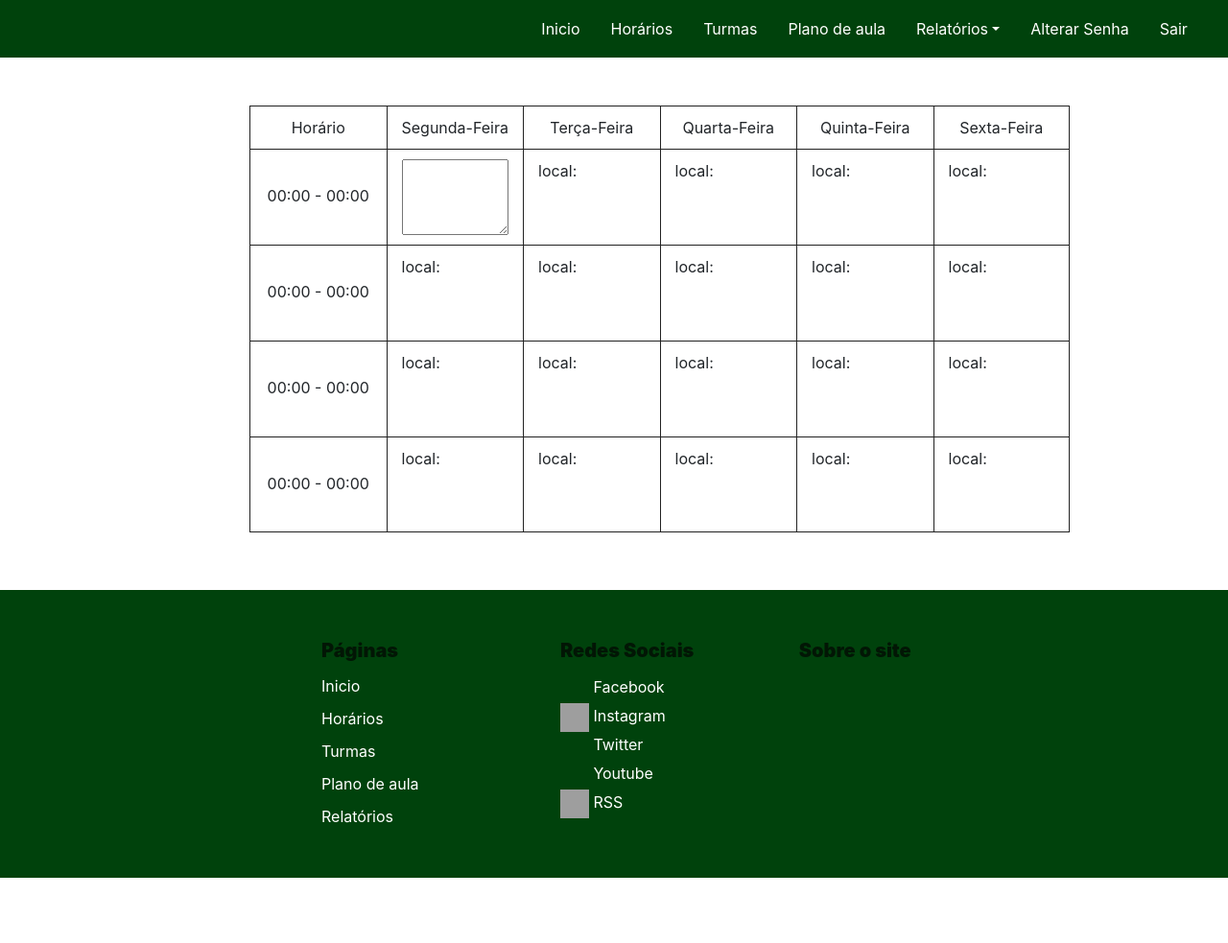
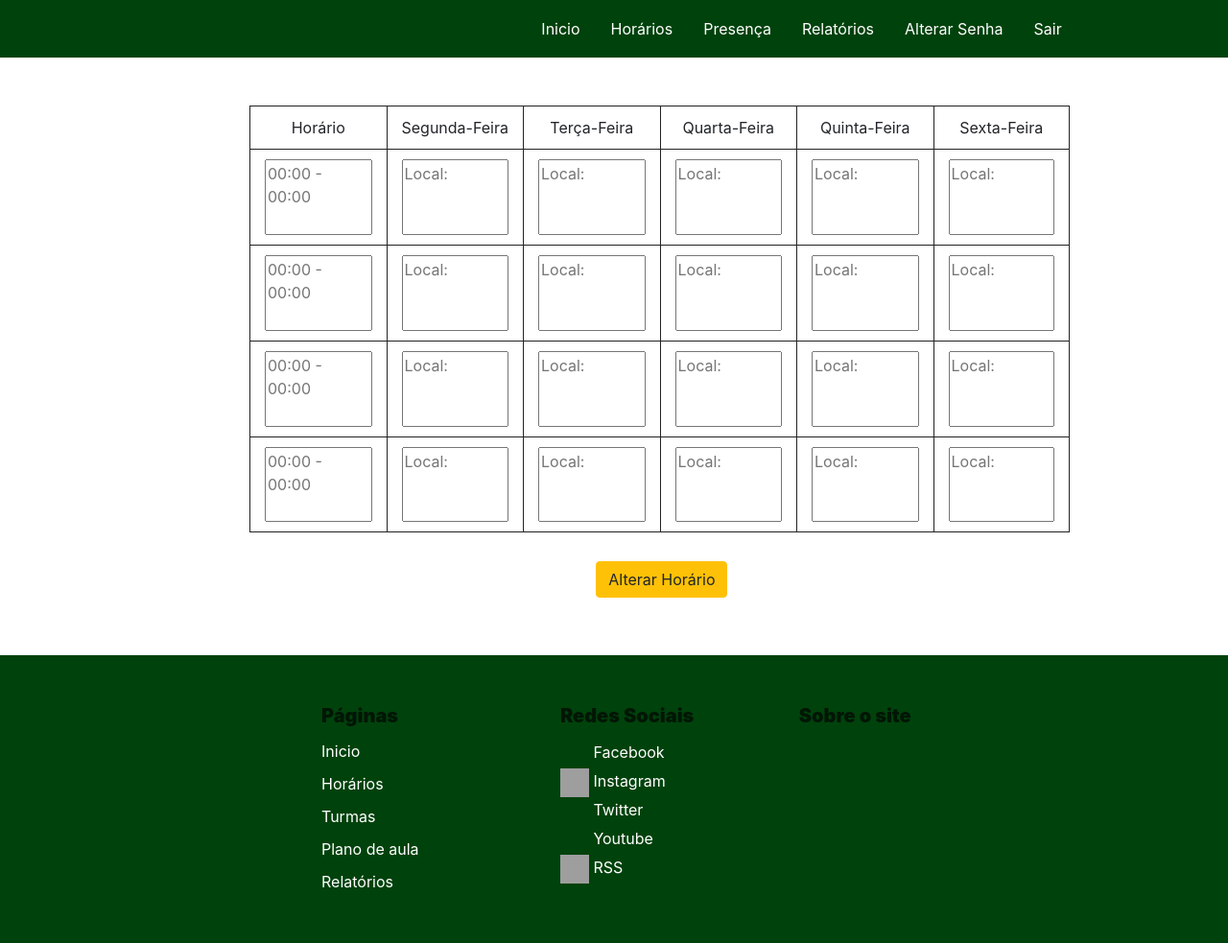
Before and after one commit to julioCoutinho/Monitora-IFMG, a PHP site: page /paginas/horarios.php in a window 1280 px wide. Shown: the whole page at 96% size. Before the commit the page ends 915 px from the top, so only its background shows below. Run offline with PHP 8.4, Linux system fonts and the light colour scheme; grey boxes are pictures that could not be loaded.

Commit message:
tela horários

```diff
--- a/css/horarios.css
+++ b/css/horarios.css
@@ -41,6 +41,9 @@ a:link,a:visited,a:active
     color:#C6F2CD;
     text-decoration: none;
 }
+
+/*  Tabela de horároios do aluno*/
+
 .colHorario
 {
     border: #222222 solid 0.8px;
@@ -56,7 +59,6 @@ a:link,a:visited,a:active
     border: #222222 solid 0.8px;
     text-align: center;
     padding: 10px;
-    padding-top:36px;
 }
 .colConteudo
 {
@@ -66,8 +68,14 @@ a:link,a:visited,a:active
     vertical-align: center;
     height: 100px;
 }
-#txtLocal
+.txtLocal
 {
     width:100%;
     height: 100%;
+    resize: none;
 }
+#btnEnviar
+{
+    margin-top: 30px;
+    margin-left: -10px;
+}
--- a/paginas/horarios.php
+++ b/paginas/horarios.php
@@ -19,24 +19,16 @@
                 <!-- Nav tabs -->
                 <ul class="nav nav-tabs|pills" id="navId">
                     <li class="nav-item">
-                        <a href="#tab1Id" class="nav-link active">Inicio</a>
+                        <a href="aluno.php" class="nav-link active">Inicio</a>
                     </li>
                     <li class="nav-item">
-                        <a href="#tab5Id" class="nav-link">Horários</a>
+                        <a href="horarios.php" class="nav-link">Horários</a>
                     </li>
                     <li class="nav-item">
-                        <a href="#tab5Id" class="nav-link">Turmas</a>
+                        <a href="#tab5Id" class="nav-link">Presença</a>
                     </li>
                     <li class="nav-item">
-                        <a href="#tab5Id" class="nav-link">Plano de aula</a>
-                    </li>
-                    <li class="nav-item dropdown">
-                        <a class="nav-link dropdown-toggle" data-toggle="dropdown" href="#" role="button" aria-haspopup="true" aria-expanded="false">Relatórios</a>
-                        <div class="dropdown-menu">
-                            <a class="dropdown-item" style="color:black;" href="#">Recebidos</a>
-                            <a class="dropdown-item" style="color:black;" href="#">Enviados</a>
-                            <a class="dropdown-item" style="color:black;" href="#">Em andamento</a>
-                        </div>
+                        <a class="nav-link" href="#" role="button">Relatórios</a>
                     </li>
                     <li class="nav-item">
                         <a href="#tab5Id" class="nav-link">Alterar Senha</a>
@@ -68,85 +60,88 @@
                 </div>
                 <div class="row">
                     <div class="col-md-2 colConteudoH" style="border-right:0px;border-bottom:0px;">
-                        00:00 - 00:00
+                        <textarea class="txtLocal" placeholder="00:00 - 00:00"></textarea>
                     </div>
                     <div class="col-md-2 colConteudo" style="border-right:0px;border-bottom:0px;">
-
-                        <textarea id="txtLocal" width="100%" height=100% placeholder="Local:">
-
-                        </textarea>
+                        <textarea class="txtLocal" placeholder="Local:"></textarea>
                     </div>
                     <div class="col-md-2 colConteudo" style="border-right:0px;border-bottom:0px;">
-                        local:
+                        <textarea class="txtLocal" placeholder="Local:"></textarea>
                     </div>
                     <div class="col-md-2 colConteudo" style="border-right:0px;border-bottom:0px;">
-                        local:
+                        <textarea class="txtLocal"placeholder="Local:"></textarea>
                     </div>
                     <div class="col-md-2 colConteudo" style="border-right:0px;border-bottom:0px;">
-                        local:
+                        <textarea class="txtLocal" placeholder="Local:"></textarea>
                     </div>
                     <div class="col-md-2 colConteudo" style="border-bottom:0px;">
-                        local:
+                        <textarea class="txtLocal" placeholder="Local:"></textarea>
                     </div>
                 </div>
                 <div class="row">
                     <div class="col-md-2 colConteudoH" style="border-right:0px;border-bottom:0px;">
-                        00:00 - 00:00
+                        <textarea class="txtLocal" placeholder="00:00 - 00:00"></textarea>
                     </div>
                     <div class="col-md-2 colConteudo" style="border-right:0px;border-bottom:0px;">
-                        local:
+                        <textarea class="txtLocal"placeholder="Local:"></textarea>
                     </div>
                     <div class="col-md-2 colConteudo" style="border-right:0px;border-bottom:0px;">
-                        local:
+                        <textarea class="txtLocal"placeholder="Local:"></textarea>
                     </div>
                     <div class="col-md-2 colConteudo" style="border-right:0px;border-bottom:0px;">
-                        local:
+                        <textarea class="txtLocal"placeholder="Local:"></textarea>
                     </div>
                     <div class="col-md-2 colConteudo" style="border-right:0px;border-bottom:0px;">
-                        local:
+                        <textarea class="txtLocal"placeholder="Local:"></textarea>
                     </div>
                     <div class="col-md-2 colConteudo" style="border-bottom:0px;">
-                        local:
+                        <textarea class="txtLocal" placeholder="Local:"></textarea>
                     </div>
                 </div>
                 <div class="row">
                     <div class="col-md-2 colConteudoH" style="border-right:0px;border-bottom:0px;">
-                        00:00 - 00:00
+                        <textarea class="txtLocal" placeholder="00:00 - 00:00"></textarea>
                     </div>
                     <div class="col-md-2 colConteudo" style="border-right:0px;border-bottom:0px;">
-                        local:
+                        <textarea class="txtLocal" placeholder="Local:"></textarea>
                     </div>
                     <div class="col-md-2 colConteudo" style="border-right:0px;border-bottom:0px;">
-                        local:
+                        <textarea class="txtLocal" placeholder="Local:"></textarea>
                     </div>
                     <div class="col-md-2 colConteudo" style="border-right:0px;border-bottom:0px;">
-                        local:
+                        <textarea class="txtLocal" placeholder="Local:"></textarea>
                     </div>
                     <div class="col-md-2 colConteudo" style="border-right:0px;border-bottom:0px;">
-                        local:
+                        <textarea class="txtLocal" placeholder="Local:"></textarea>
                     </div>
                     <div class="col-md-2 colConteudo" style="border-bottom:0px;">
-                        local:
+                        <textarea class="txtLocal" placeholder="Local:"></textarea>
                     </div>
                 </div>
                 <div class="row">
                     <div class="col-md-2 colConteudoH" style="border-right:0px;">
-                        00:00 - 00:00
+                        <textarea class="txtLocal" placeholder="00:00 - 00:00"></textarea>
                     </div>
                     <div class="col-md-2 colConteudo" style="border-right:0px;">
-                        local:
+                        <textarea class="txtLocal" placeholder="Local:"></textarea>
                     </div>
                     <div class="col-md-2 colConteudo" style="border-right:0px;">
-                        local:
+                        <textarea class="txtLocal" placeholder="Local:"></textarea>
                     </div>
                     <div class="col-md-2 colConteudo" style="border-right:0px;">
-                        local:
+                        <textarea class="txtLocal" placeholder="Local:"></textarea>
                     </div>
                     <div class="col-md-2 colConteudo" style="border-right:0px;">
-                        local:
+                        <textarea class="txtLocal" placeholder="Local:"></textarea>
                     </div>
                     <div class="col-md-2 colConteudo">
-                        local:
+                        <textarea class="txtLocal" placeholder="Local:"></textarea>
+                    </div>
+                </div>
+                <div class="row">
+                    <div class="col-md-5"></div>
+                    <div class="col-md-6">
+                        <input type="submit" class="btn btn-warning" id="btnEnviar" value="Alterar Horário">
                     </div>
                 </div>
             </div>
@@ -256,6 +251,6 @@
     <!-- jQuery first, then Popper.js, then Bootstrap JS -->
     <script src="https://code.jquery.com/jquery-3.3.1.slim.min.js" integrity="sha384-q8i/X+965DzO0rT7abK41JStQIAqVgRVzpbzo5smXKp4YfRvH+8abtTE1Pi6jizo" crossorigin="anonymous"></script>
     <script src="https://cdnjs.cloudflare.com/ajax/libs/popper.js/1.14.3/umd/popper.min.js" integrity="sha384-ZMP7rVo3mIykV+2+9J3UJ46jBk0WLaUAdn689aCwoqbBJiSnjAK/l8WvCWPIPm49" crossorigin="anonymous"></script>
-    <script src="js/bootstrap.min.js"></script>
+    <script src="../js/bootstrap.min.js"></script>
   </body>
 </html>
```
Also changed, not shown: paginas/aluno.php (+7 -15 lines).
